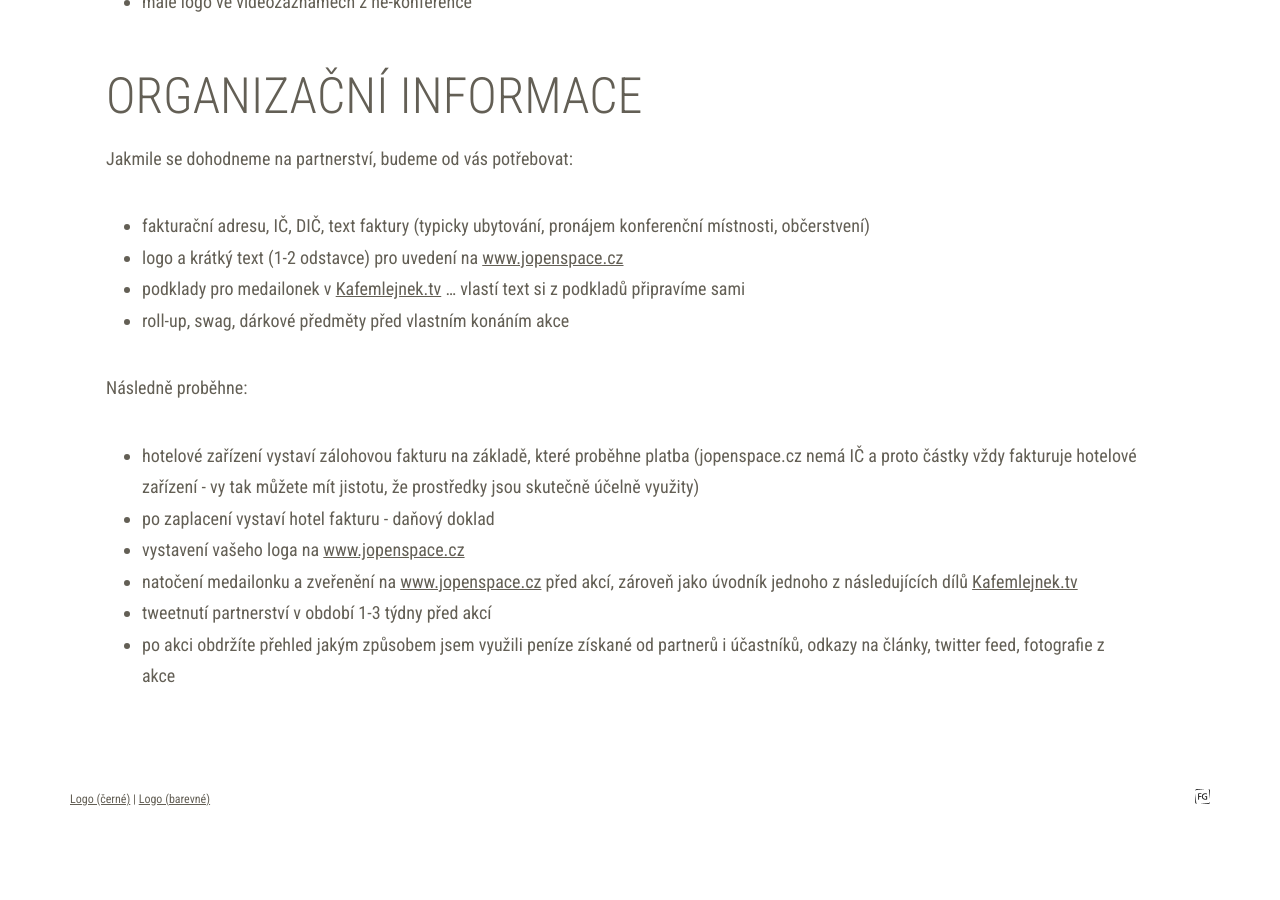
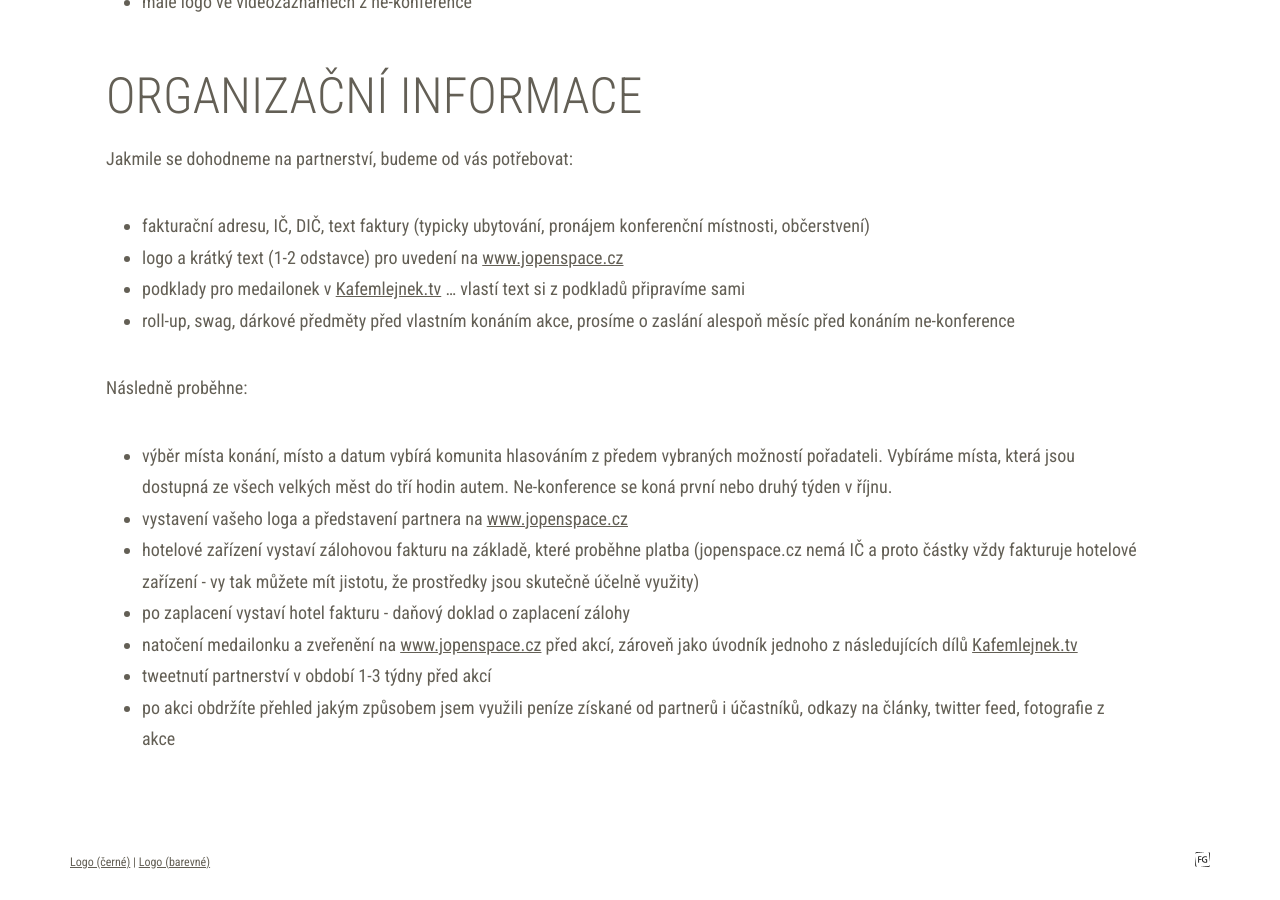
Before and after one commit to novoj/jOpenSpace, a Jekyll site: the page built from partneri.md, in a window 1280 px wide and 900 px high, scrolled down 2517 px. Built offline with Jekyll 4.4.1, drawn with Linux system fonts in a browser that asks for light colours; before the commit the page ends 3354 px from its top, so only the background shows below that.

Commit message:
organizactni informace doplneni

```diff
--- a/partneri.md
+++ b/partneri.md
@@ -70,14 +70,16 @@ Jakmile se dohodneme na partnerství, budeme od vás potřebovat:
 - fakturační adresu, IČ, DIČ, text faktury (typicky ubytování, pronájem konferenční místnosti, občerstvení)
 - logo a krátký text (1-2 odstavce) pro uvedení na [www.jopenspace.cz](http://www.jopenspace.cz)
 - podklady pro medailonek v [Kafemlejnek.tv](https://kafemlejnek.TV) ... vlastí text si z podkladů připravíme sami
-- roll-up, swag, dárkové předměty před vlastním konáním akce
+- roll-up, swag, dárkové předměty před vlastním konáním akce, prosíme o zaslání alespoň měsíc před konáním ne-konference
 
 Následně proběhne:
 
+- výběr místa konání, místo a datum vybírá komunita hlasováním z předem vybraných možností pořadateli. Vybíráme místa, která jsou dostupná ze všech velkých měst do tří hodin autem. Ne-konference se
+koná první nebo druhý týden v říjnu.
+- vystavení vašeho loga a představení partnera na [www.jopenspace.cz](http://www.jopenspace.cz)
 - hotelové zařízení vystaví zálohovou fakturu na základě, které proběhne platba (jopenspace.cz nemá IČ a proto částky
   vždy fakturuje hotelové zařízení - vy tak můžete mít jistotu, že prostředky jsou skutečně účelně využity)
-- po zaplacení vystaví hotel fakturu - daňový doklad
-- vystavení vašeho loga na [www.jopenspace.cz](http://www.jopenspace.cz)
+- po zaplacení vystaví hotel fakturu - daňový doklad o zaplacení zálohy
 - natočení medailonku a zveřenění na [www.jopenspace.cz](http://www.jopenspace.cz) před akcí, zároveň jako úvodník jednoho z následujících
   dílů [Kafemlejnek.tv](https://kafemlejnek.TV)
 - tweetnutí partnerství v období 1-3 týdny před akcí
```
